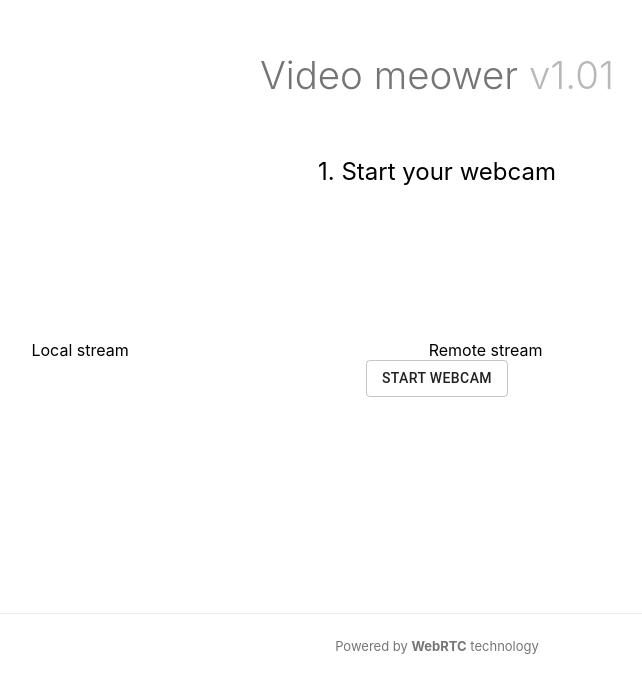
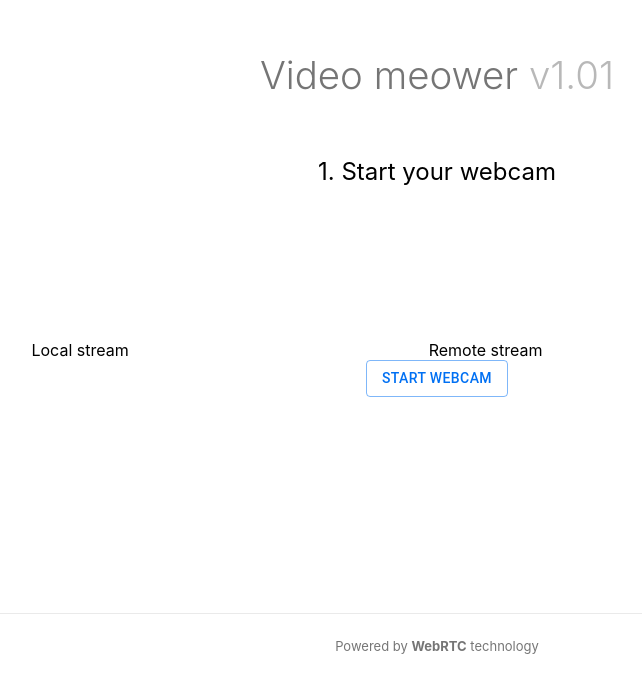
Before and after one commit to jasonkylefrank/video-calling-firebase, a Next.js app: page / in a window 1280 px wide. Shown: the part 123-800 px from the top of the page, without its empty margins (203-845 px from the left). Built offline with nearby package versions, Linux system fonts and the light colour scheme.

Commit message:
Fixed MUI console warning that shows in dev

```diff
--- a/components/videoArea.js
+++ b/components/videoArea.js
@@ -80,7 +80,12 @@ export default function VideoArea({
                 </span>
             </VideosContainer>
 
-            <Button variant="outlined" onClick={handleWebcamBtnClick}>Start webcam</Button>
+            <Button
+                color="primary"
+                variant="outlined"
+                onClick={handleWebcamBtnClick}>
+                    Start webcam
+            </Button>
 
 
             <Dialog open={isWebcamDialogOpen}>
--- a/pages/_app.js
+++ b/pages/_app.js
@@ -1,4 +1,8 @@
 import { createGlobalStyle, ThemeProvider } from 'styled-components';
+import { createMuiTheme, MuiThemeProvider } from '@material-ui/core';
+import { unstable_createMuiStrictModeTheme } from '@material-ui/core';
+
+
 
 const GlobalStyle = createGlobalStyle`
   html,
@@ -23,19 +27,37 @@ const GlobalStyle = createGlobalStyle`
   }
 `;
 
-const theme = {
+const styledComponentsTheme = {
   colors: {
     primary: '#0070f3'
   }
 };
 
+console.log("In _app.js, process.env.NODE_ENV: ");
+console.log(process.env.NODE_ENV);
+
+const createMuiThemeForEnvironment =
+  process.env.NODE_ENV === 'production' ?
+    createMuiTheme :
+    // For dev environments, we need to use a newer version that solves the strict mode console warning for components like the Dialog.  See: https://github.com/mui-org/material-ui/issues/13394#issuecomment-815452717
+    unstable_createMuiStrictModeTheme;
+
+const muiTheme = createMuiThemeForEnvironment({
+  palette: {
+    primary: {
+      main: styledComponentsTheme.colors.primary
+    }
+  }
+});
 
 function MyApp({ Component, pageProps }) {
   return (
     <>
       <GlobalStyle />
-      <ThemeProvider theme={theme}>
-        <Component {...pageProps} />
+      <ThemeProvider theme={styledComponentsTheme}>
+        <MuiThemeProvider theme={muiTheme} >
+          <Component {...pageProps} />
+        </MuiThemeProvider>
       </ThemeProvider>
     </>
   );
```
